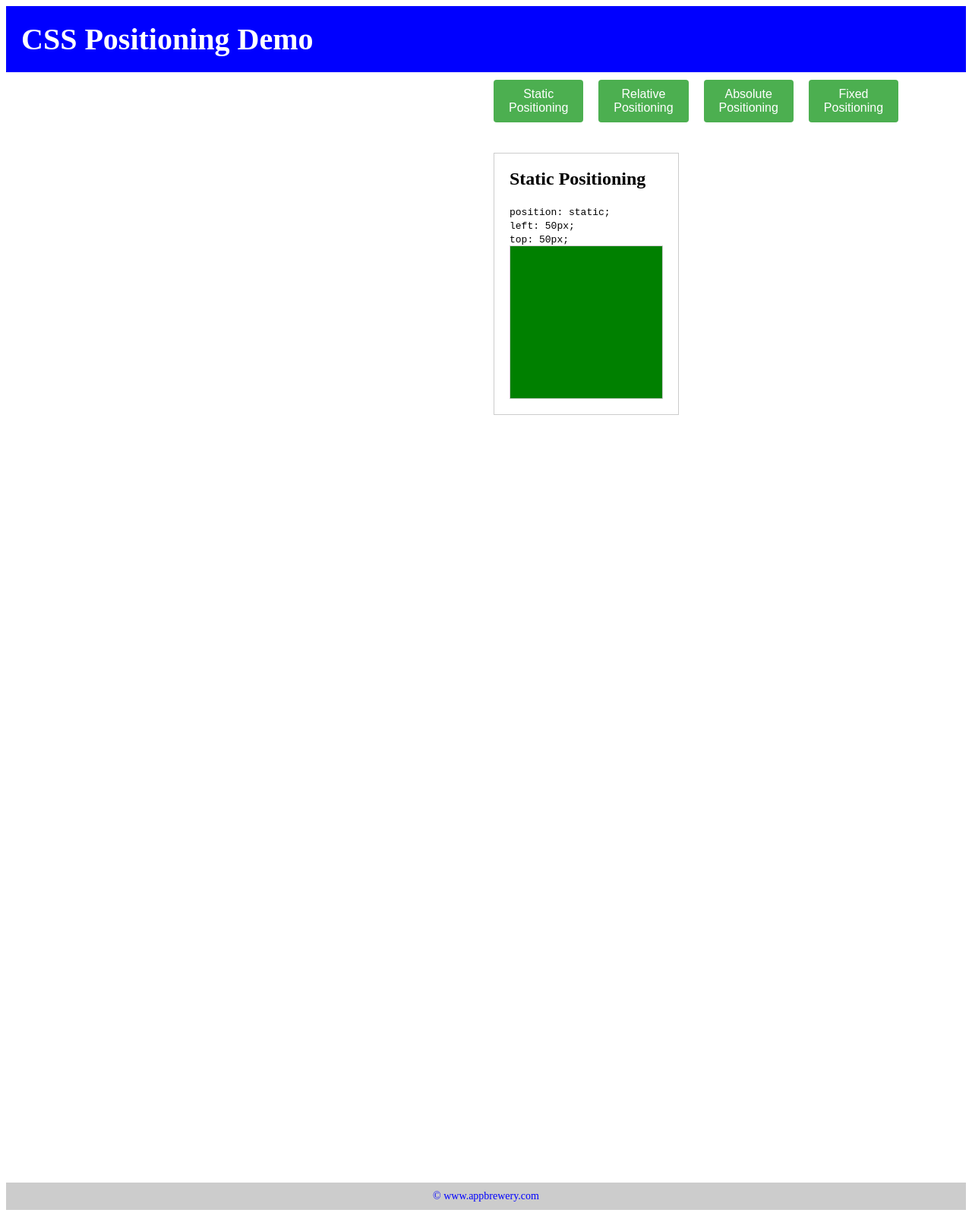
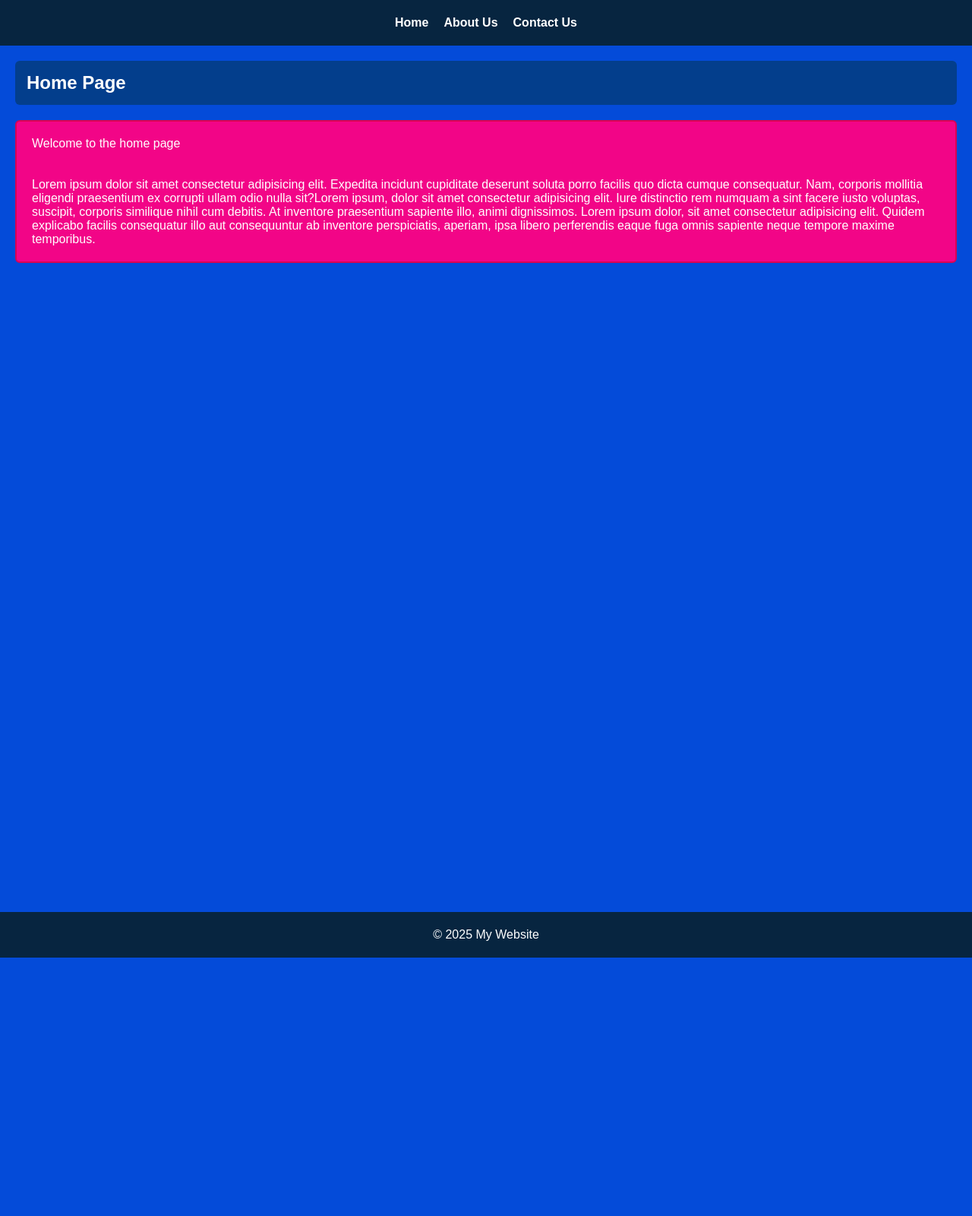
Before and after one commit to EdDao277/webfrontendfall2025, a plain HTML site: page index.html in a window 1280 px wide. Shown: the whole page at 76% size. After the commit the page ends 1260 px from the top, so only its background shows below. Drawn offline with Linux system fonts and the light colour scheme.

Commit message:
Finish assignment

```diff
--- a/css/style.css
+++ b/css/style.css
@@ -1,96 +1,94 @@
-header {
-  background-color: blue;
-  color: white;
-  padding: 20px;
+:root {
+  --c1: #D90452;  /* deep red */
+  --c2: #F20587;  /* bright pink */
+  --c3: #044BD9;  /* vibrant blue */
+  --c4: #033E8C;  /* strong blue */
+  --c5: #072540;  /* dark navy */
+
+  --nav-h: 60px;
+  --footer-h: 60px;
+  --side-space: 20px;
 }
 
-header h1 {
+* {
+  box-sizing: border-box;
   margin: 0;
-  font-size: 40px;
+  padding: 0;
 }
 
-main {
-  display: flex;
-  flex-wrap: wrap;
-  justify-content: space-around;
-  margin: 0 50%;
-  margin-bottom: 1000px;
+body {
+  font-family: Arial, sans-serif;
+  background: var(--c3); /* page background */
+  color: var(--c1);      /* default text deep red */
 }
 
-.button-group {
+/* Navbar fixed at the top */
+.navbar {
+  position: fixed;
+  top: 0;
+  left: 0;
+  width: 100%;
+  height: var(--nav-h);
+  background: var(--c5); /* dark navy */
   display: flex;
   justify-content: center;
-  margin-bottom: 20px;
+  align-items: center;
+  gap: 20px;
+  z-index: 1000;
+}
+.navbar a {
+  color: #fff;
+  text-decoration: none;
+  font-weight: bold;
+}
+.navbar a:hover {
+  text-decoration: underline;
 }
 
-.button {
-  margin: 10px;
-  padding: 10px 20px;
-  font-size: 16px;
-  border: none;
-  border-radius: 4px;
-  background-color: #4caf50;
-  color: white;
-  cursor: pointer;
+/* Page content */
+.page {
+  padding: calc(var(--nav-h) + 20px) var(--side-space) 20px;
+  min-height: 150vh;
+  display: flex;
+  flex-direction: column;
+  gap: 20px;
 }
 
-.positioning-type {
-  width: 300px;
-  margin: 10px;
-  border: 1px solid #ccc;
-  padding: 20px;
-  display: none;
+/* Header box */
+.header {
+  background: var(--c4); /* strong blue */
+  color: #fff;
+  padding: 15px;
+  border-radius: 6px;
 }
 
-.positioning-type h2 {
-  margin-top: 0;
-  font-size: 24px;
+/* Paragraph box */
+.paragraph {
+  flex: 1;
+  border: 2px solid var(--c1);
+  border-radius: 6px;
+  padding: 20px;
+  background: var(--c2); /* bright pink */
+  color: #fff;           /* white text for readability */
 }
 
-.box {
-  width: 200px;
-  height: 200px;
-  background-color: green;
-  border: 1px solid #ccc;
+.paragraph a {
+  color: #fff;
+  text-decoration: underline;
+  cursor: ponter;
 }
 
-.static .box {
-  position: static;
-  left: 50px;
-  top: 50px;
+.paragraph a:hover {
+  color: var(--c3);
 }
 
-.relative .box {
-  position: relative;
-  left: 50px;
-  top: 50px;
+/* Footer */
+footer {
+  background: var(--c5); /* dark navy */
+  color: #fff;
+  text-align: center;
+  height: var(--footer-h);
+  display: flex;
+  justify-content: center;
+  align-items: center;
 }
-
-.absolute .box {
-  position: absolute;
-  top: 50px;
-  left: 50px;
-}
-
-.fixed .box {
-  position: fixed;
-  top: 50px;
-  left: 50px;
-}
-
-footer {
-  background-color: #ccc;
-  padding: 10px;
-  text-align: center;
-  box-sizing: border-box;
-  flex-grow: 0;
-  flex-shrink: 0;
-
-  width: 100%;
-}
-
-footer p {
-  margin: 0;
-  font-size: 14px;
-  color: blue;
-}
--- a/index.html
+++ b/index.html
@@ -1,100 +1,29 @@
 <!DOCTYPE html>
-<html>
+<html lang="en">
   <head>
-    <title>CSS Positioning Demo</title>
+    <meta charset="UTF-8" />
+    <meta name="viewport" content="width=device-width, initial-scale=1.0" />
+    <title>Home Page</title>
     <link rel="stylesheet" href="css/style.css" />
   </head>
+  <body>
+    <div class="navbar">
+      <a href="index.html">Home</a>
+      <a href="aboutus.html">About Us</a>
+      <a href="contact.html">Contact Us</a>
+    </div>
 
-  <body>
-    <header>
-      <h1>CSS Positioning Demo</h1>
-    </header>
-    <main>
-      <div class="button-group">
-        <button class="button" id="static-btn">Static Positioning</button>
-        <button class="button" id="relative-btn">Relative Positioning</button>
-        <button class="button" id="absolute-btn">Absolute Positioning</button>
-        <button class="button" id="fixed-btn">Fixed Positioning</button>
+    <div class="page">
+      <div class="header"><h2>Home Page</h2></div>
+
+      <div class="main">
+        <div class="paragraph">
+          <p>Welcome to the home page</p>
+          <br><br>
+          <p>Lorem ipsum dolor sit amet consectetur adipisicing elit. Expedita incidunt cupiditate deserunt soluta porro facilis quo dicta cumque consequatur. Nam, corporis mollitia eligendi praesentium ex corrupti ullam odio nulla sit?Lorem ipsum, dolor sit amet consectetur adipisicing elit. Iure distinctio rem numquam a sint facere iusto voluptas, suscipit, corporis similique nihil cum debitis. At inventore praesentium sapiente illo, animi dignissimos. Lorem ipsum dolor, sit amet consectetur adipisicing elit. Quidem explicabo facilis consequatur illo aut consequuntur ab inventore perspiciatis, aperiam, ipsa libero perferendis eaque fuga omnis sapiente neque tempore maxime temporibus.</p>
+        </div>
       </div>
-      <div class="positioning-type static" style="display: block">
-        <h2>Static Positioning</h2>
-        <code>
-          position: static;<br />
-          left: 50px;<br />
-          top: 50px;<br
-        /></code>
-        <div class="box"></div>
-      </div>
-      <div class="positioning-type relative">
-        <h2>Relative Positioning</h2>
-        <code
-          >position: relative;<br />
-          left: 50px;<br />
-          top: 50px;<br
-        /></code>
-        <div class="box"></div>
-      </div>
-      <div class="positioning-type absolute">
-        <h2>Absolute Positioning</h2>
-        <code>
-          position: absolute;<br />
-          top: 50px;<br />
-          left: 50px;<br />
-        </code>
-        <div class="box"></div>
-      </div>
-      <div class="positioning-type fixed">
-        <h2>Fixed Positioning</h2>
-        <code>
-          position: fixed;<br />
-          top: 50px;<br />
-          left: 50px;<br />
-        </code>
-        <div class="box"></div>
-      </div>
-    </main>
-    <footer>
-      <p>&copy; www.appbrewery.com</p>
-    </footer>
-    <script>
-      const staticBtn = document.getElementById("static-btn");
-      const relativeBtn = document.getElementById("relative-btn");
-      const absoluteBtn = document.getElementById("absolute-btn");
-      const fixedBtn = document.getElementById("fixed-btn");
-
-      const staticPositioning = document.querySelector(".static");
-      const relativePositioning = document.querySelector(".relative");
-      const absolutePositioning = document.querySelector(".absolute");
-      const fixedPositioning = document.querySelector(".fixed");
-
-      staticBtn.addEventListener("click", () => {
-        staticPositioning.style.display = "block";
-        relativePositioning.style.display = "none";
-        absolutePositioning.style.display = "none";
-        fixedPositioning.style.display = "none";
-      });
-
-      relativeBtn.addEventListener("click", () => {
-        staticPositioning.style.display = "none";
-        relativePositioning.style.display = "block";
-        absolutePositioning.style.display = "none";
-        fixedPositioning.style.display = "none";
-      });
-
-      absoluteBtn.addEventListener("click", () => {
-        staticPositioning.style.display = "none";
-        relativePositioning.style.display = "none";
-        absolutePositioning.style.display = "block";
-        fixedPositioning.style.display = "none";
-      });
-
-      fixedBtn.addEventListener("click", () => {
-        staticPositioning.style.display = "none";
-        relativePositioning.style.display = "none";
-
-        absolutePositioning.style.display = "none";
-        fixedPositioning.style.display = "block";
-      });
-    </script>
+    </div>
+    <footer>&copy 2025 My Website</footer>
   </body>
 </html>
```
Also changed, not shown: aboutus.html (+19 -1 lines), contact.html (added, +30 -0 lines).
